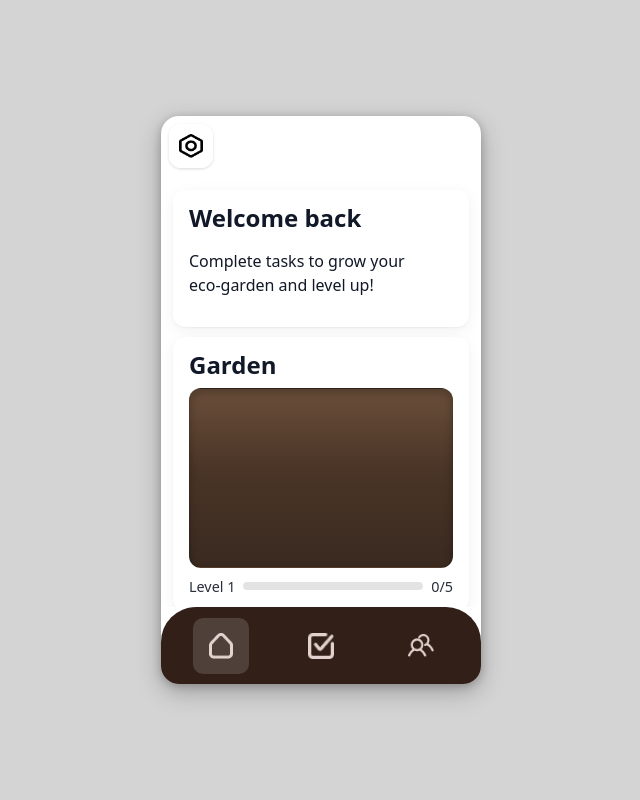
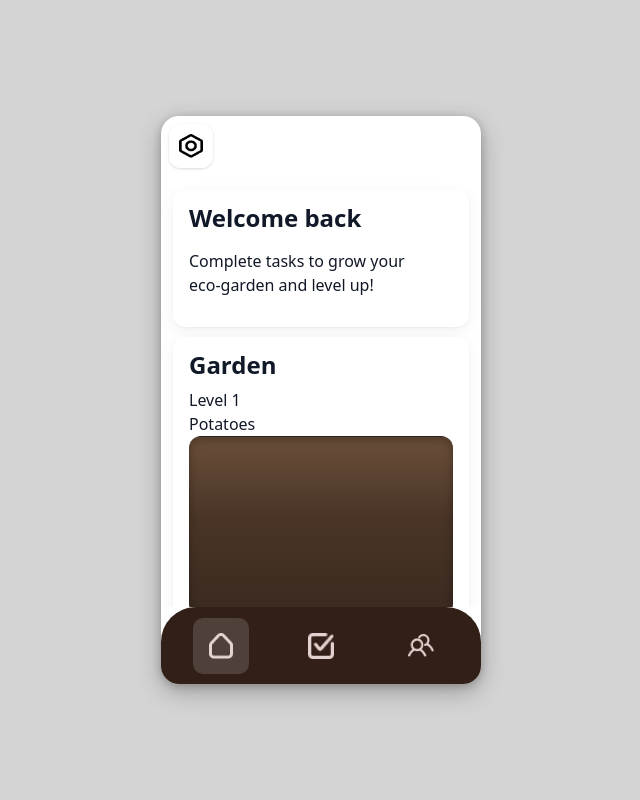
Before and after one commit to zting052/zt-ecobuddy-proto-digitalo, a plain HTML site: page index.html in a window 1280 px wide. Shown: the whole page, without its empty margins (319-959 px from the left). Drawn offline with Linux system fonts and the light colour scheme; a web font is replaced by a local one.

Commit message:
Add level banner and progress indicators to garden

```diff
--- a/index.html
+++ b/index.html
@@ -23,14 +23,15 @@
 
         <section class="card" id="garden-card">
           <h2>Garden</h2>
+
+          <!-- Level banner -->
+          <div class="level-banner" id="home-level-banner">
+            <div class="level-title">Level 1</div>
+            <div class="unlock-title">Potatoes</div>
+            <div class="level-progress" aria-label="Progress to next level"><span style="width:0%"></span></div>
+          </div>
+
           <div id="garden" aria-label="Your garden" role="img"></div>
-          <div class="garden-meta">
-            <span class="level-label">Level 1</span>
-            <div style="flex:1; margin: 0 8px;">
-              <div class="garden-progress"><span style="width:0%"></span></div>
-            </div>
-            <span class="count-label">0/5</span>
-          </div>
         </section>
 
         <section class="card">
```
